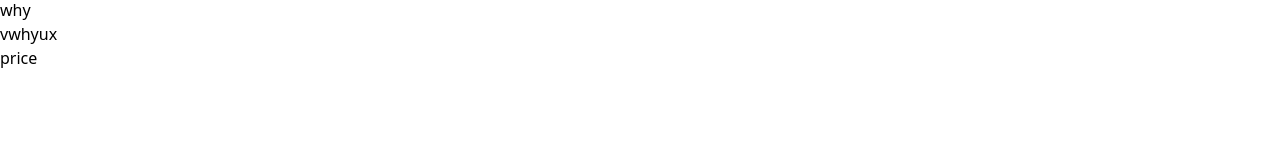
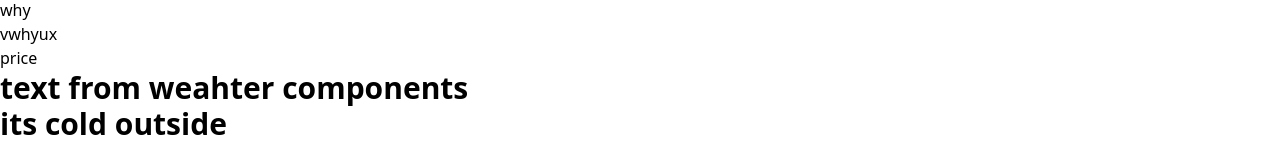
Before and after one commit to Yeab-ze/React-course, a React (Vite) app: page / in a window 1280 px wide. Shown: the part 1978-2119 px from the top of the page. Before the commit the page ends 2048 px from the top, so only its background shows below. Built offline with nearby package versions, Linux system fonts and the light colour scheme.

Commit message:
did whether challenge prapctice

```diff
--- a/src/App.jsx
+++ b/src/App.jsx
@@ -13,6 +13,7 @@ import Final from "./mapAndProps/Final";
 import Display from "./conditional-rendering/Display";
 import Login from "./auth/Login";
 import Cart from "./conditional rendeing2/Cart";
+import Weathering from "./conditional rendeing2/Weathering";
 
 
 const App = () => {
@@ -37,6 +38,9 @@ const App = () => {
 
     <h1>this text from card components</h1>
     <Cart/>
+
+    <h1>text from weahter components</h1>
+    <Weathering/>
     </>
   );
 };
--- /dev/null
+++ b/src/conditional rendeing2/UserStatus.tsx
@@ -0,0 +1,9 @@
+import React from 'react'
+
+const UserStatus = () => {
+  return (
+    <div>UserStatus</div>
+  )
+}
+
+export default UserStatus
--- /dev/null
+++ b/src/conditional rendeing2/Weathering.tsx
@@ -0,0 +1,17 @@
+import React from 'react'
+
+const Weathering = () => {
+  const temp = 11;
+
+       if(temp < 15) {
+         return  <h1>its cold outside</h1>
+       } else if (temp >= 15 && temp <= 25){
+         return <h1>it good at outside</h1>
+       } else {
+        return <h1>its too hot outside</h1>
+       }
+
+
+}
+
+export default Weathering
```
